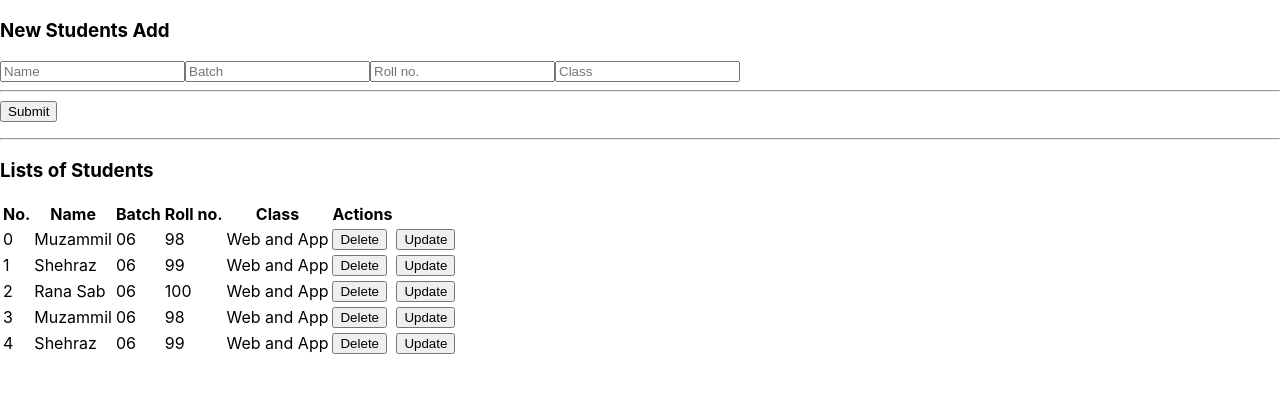
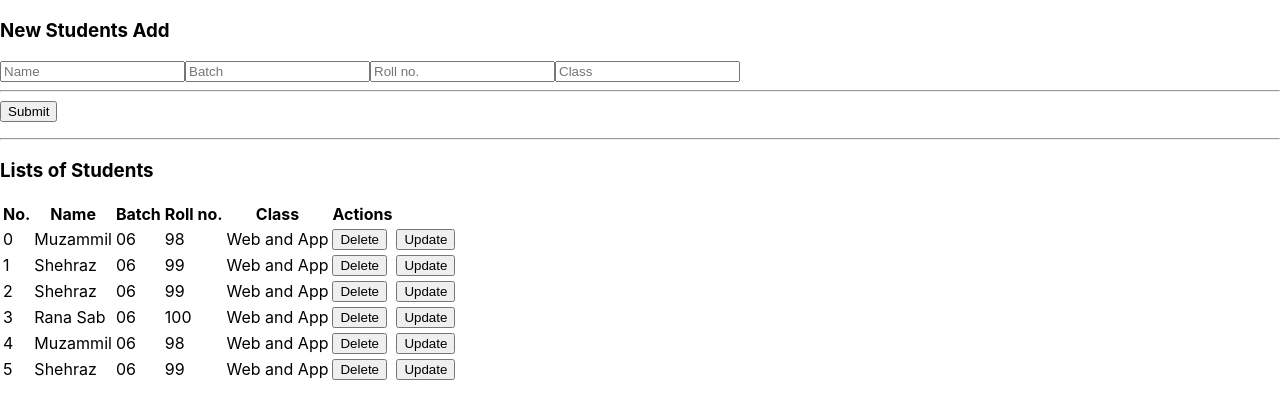
Before and after one commit to muzammilpro/ToDo-app_In_React_Js, a React (Create React App) app: page / in a window 1280 px wide. Shown: the top 418 px of the page. Built offline with nearby package versions, Linux system fonts and the light colour scheme.

Commit message:
Do Some Changes

```diff
--- a/src/Components/TodoApp/Data.js
+++ b/src/Components/TodoApp/Data.js
@@ -3,6 +3,12 @@ export const data = [
     name: "Muzammil",
     batch: "06" ,
     roll: "98",
+    class: "Web and App"
+   },
+   {
+    name: "Shehraz",
+    batch: "06" ,
+    roll: "99",
     class: "Web and App"
    },
    {
```
